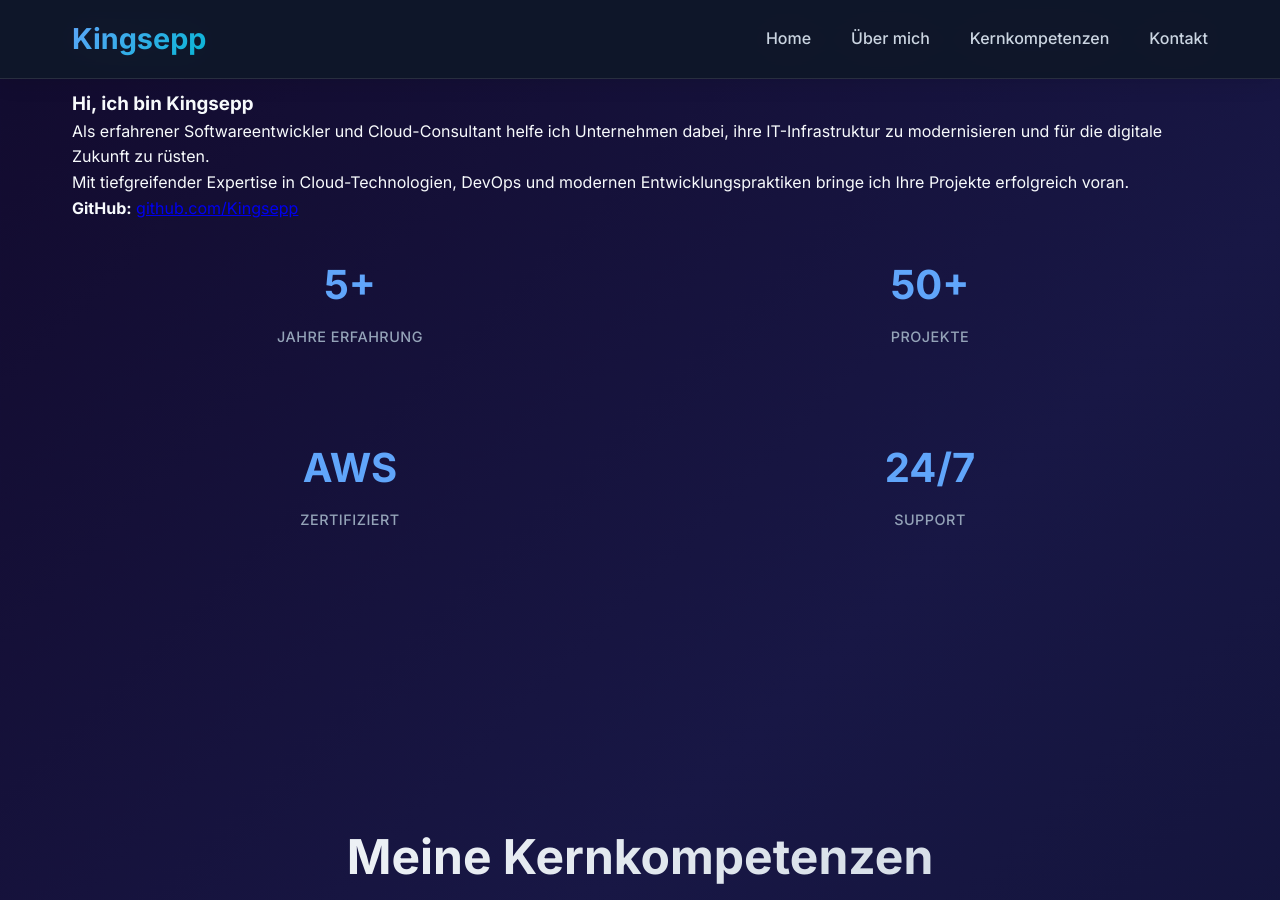
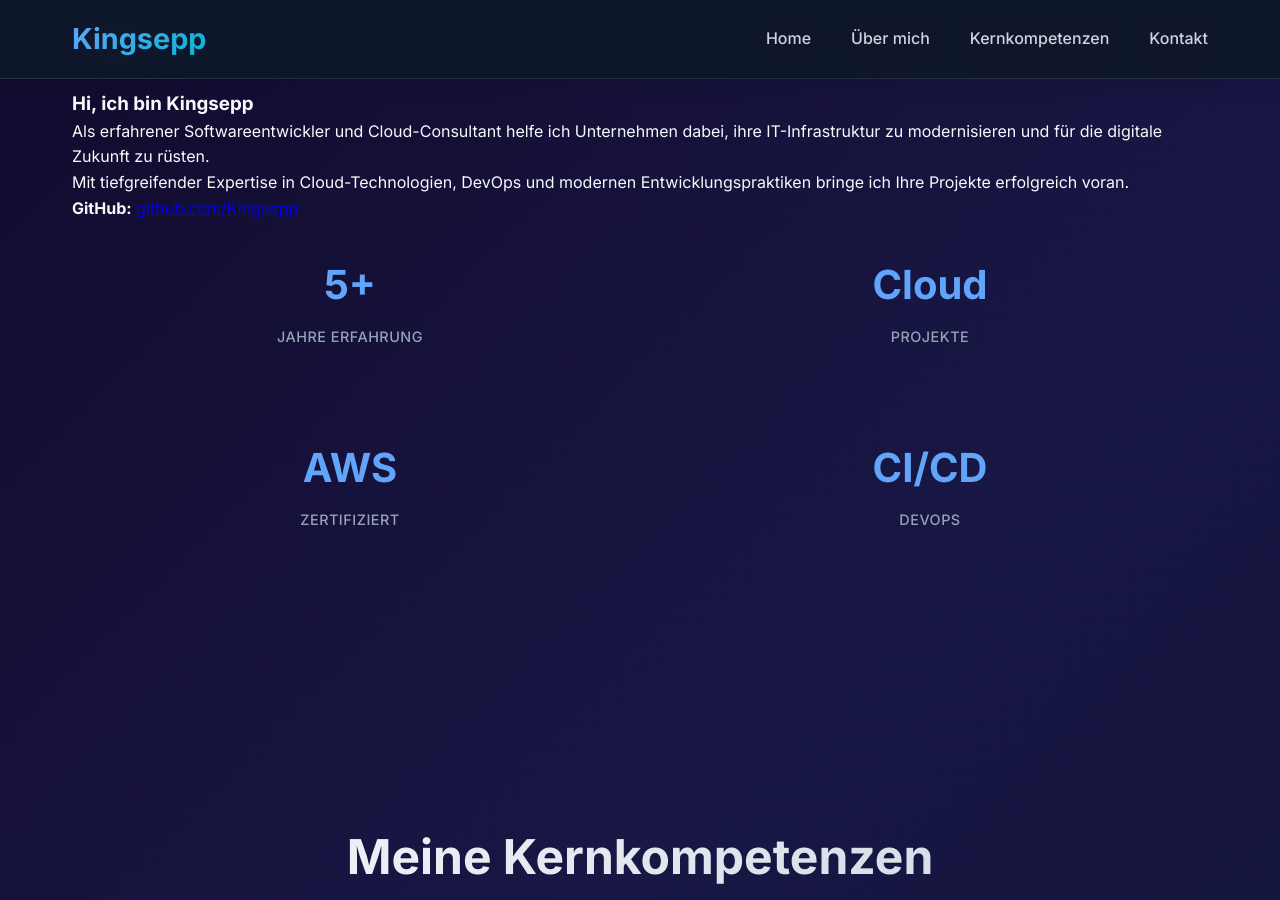
Before and after one commit to kingsepp/kingsepp.github.io, a Jekyll site: the page built from index.md, in a window 1280 px wide and 900 px high, scrolled down 1080 px. Built offline with Jekyll 4.4.1, drawn with Linux system fonts in a browser that asks for light colours.

Commit message:
removed support

```diff
--- a/index.md
+++ b/index.md
@@ -57,7 +57,7 @@ title: Kingsepp - Cloud Consulting & IT-Expertise
           <div class="stat-label">Jahre Erfahrung</div>
         </div>
         <div class="stat-card">
-          <div class="stat-number">50+</div>
+          <div class="stat-number">Cloud</div>
           <div class="stat-label">Projekte</div>
         </div>
         <div class="stat-card">
@@ -65,8 +65,8 @@ title: Kingsepp - Cloud Consulting & IT-Expertise
           <div class="stat-label">Zertifiziert</div>
         </div>
         <div class="stat-card">
-          <div class="stat-number">24/7</div>
-          <div class="stat-label">Support</div>
+          <div class="stat-number">CI/CD</div>
+          <div class="stat-label">Devops</div>
         </div>
       </div>
     </div>
```
